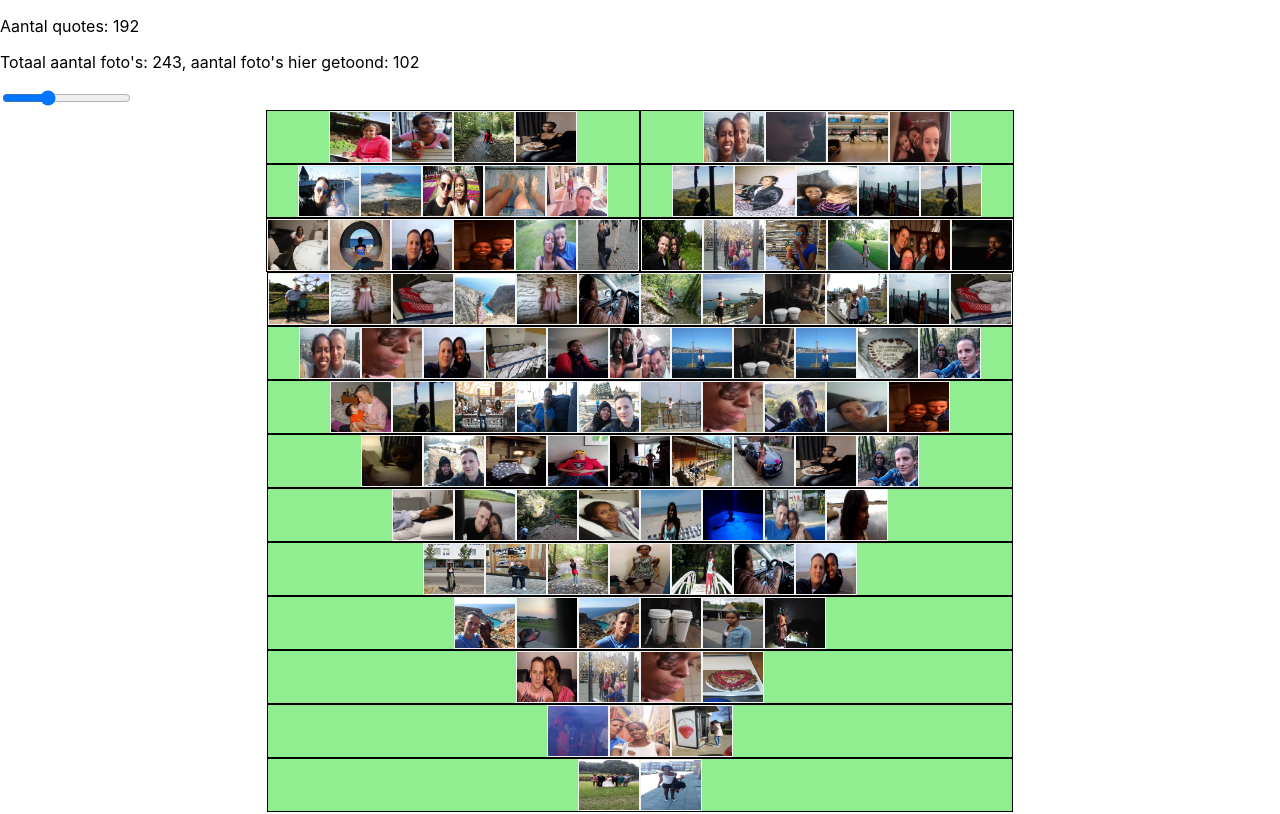
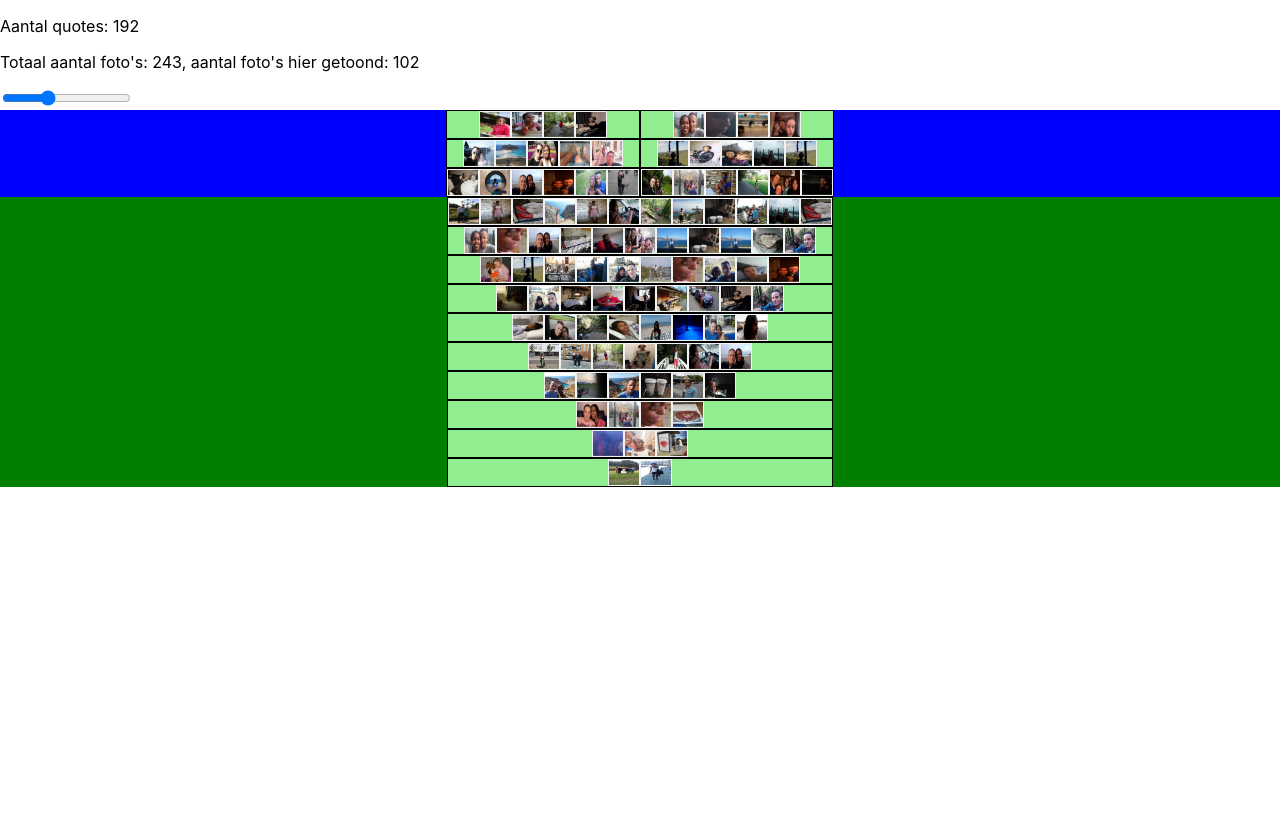
Before and after one commit to samegendo/PJ, a React (Create React App) app: page / in a window 1280 px wide. Built offline with nearby package versions, Linux system fonts and the light colour scheme.

Commit message:
css breedte image aangepast + reformat code

```diff
--- a/src/App.css
+++ b/src/App.css
@@ -1,9 +1,13 @@
 .twoTopPartsOfHeartShape {
     display: flex;
     justify-content: center;
+    background-color: blue;
+
 }
 
 .bottomPartOfHeartShape {
     display: grid;
     justify-content: center;
+    background-color: green;
+
 }
--- a/src/App.tsx
+++ b/src/App.tsx
@@ -76,7 +76,7 @@ const App = () => {
         onChange={(event) => handleRangeChange2(event?.target.value)}
       />
 
-      <div >
+      <div className='volledighart' >
         <div className='twoTopPartsOfHeartShape' >
           {Array(2).fill(null).map(item =>
             <div>
--- /dev/null
+++ b/src/OneImage.css
@@ -0,0 +1,48 @@
+/*W3 SCHOOLS flippable image => https://www.w3schools.com/howto/howto_css_flip_image.asp */
+/* The flip box container - set the width and height to whatever you want. We have added the border property to demonstrate that the flip itself goes out of the box on hover (remove perspective if you don't want the 3D effect */
+.flip-box {
+    background-color: transparent;
+    width: 30px;
+    height: 25px;
+    border: 1px solid #f1f1f1;
+    perspective: 1000px; /* Remove this if you don't want the 3D effect */
+  }
+
+  /* This container is needed to position the front and back side */
+  .flip-box-inner {
+    position: relative;
+    width: 100%;
+    height: 100%;
+    text-align: center;
+    transition: transform 0.8s;
+    transform-style: preserve-3d;
+  }
+
+  /* Do an horizontal flip when you move the mouse over the flip box container */
+  .flip-box:hover .flip-box-inner {
+    transform: rotateY(180deg);
+  }
+
+  /* Position the front and back side */
+  .flip-box-front, .flip-box-back {
+    position: absolute;
+    width: 100%;
+    height: 100%;
+    -webkit-backface-visibility: hidden; /* Safari */
+    backface-visibility: hidden;
+  }
+
+  /* Style the front side (fallback if image is missing) */
+  .flip-box-front {
+    background-color: #bbb;
+    color: black;
+  }
+
+  /* Style the back side */
+  .flip-box-back {
+    background-color: dodgerblue;
+    color: black;
+    transform: rotateY(180deg);
+    overflow: auto;
+    font-size: 9px;
+  }
--- a/src/OneImage.tsx
+++ b/src/OneImage.tsx
@@ -1,4 +1,5 @@
 import React from 'react';
+import './OneImage.css';
 
 const OneImage = ({ teksten, images }: any) => {
     return (
--- a/src/OneRowOfImagesDiv.css
+++ b/src/OneRowOfImagesDiv.css
@@ -4,58 +4,3 @@
     justify-content: center;
     border: 1px solid black;
 }
-
-
-
-
-
-
-
-/*W3 SCHOOLS flippable image => https://www.w3schools.com/howto/howto_css_flip_image.asp */
-/* The flip box container - set the width and height to whatever you want. We have added the border property to demonstrate that the flip itself goes out of the box on hover (remove perspective if you don't want the 3D effect */
-.flip-box {
-    background-color: transparent;
-    width: 60px;
-    height: 50px;
-    border: 1px solid #f1f1f1;
-    perspective: 1000px; /* Remove this if you don't want the 3D effect */
-  }
-
-  /* This container is needed to position the front and back side */
-  .flip-box-inner {
-    position: relative;
-    width: 100%;
-    height: 100%;
-    text-align: center;
-    transition: transform 0.8s;
-    transform-style: preserve-3d;
-  }
-
-  /* Do an horizontal flip when you move the mouse over the flip box container */
-  .flip-box:hover .flip-box-inner {
-    transform: rotateY(180deg);
-  }
-
-  /* Position the front and back side */
-  .flip-box-front, .flip-box-back {
-    position: absolute;
-    width: 100%;
-    height: 100%;
-    -webkit-backface-visibility: hidden; /* Safari */
-    backface-visibility: hidden;
-  }
-
-  /* Style the front side (fallback if image is missing) */
-  .flip-box-front {
-    background-color: #bbb;
-    color: black;
-  }
-
-  /* Style the back side */
-  .flip-box-back {
-    background-color: dodgerblue;
-    color: black;
-    transform: rotateY(180deg);
-    overflow: auto;
-    font-size: 9px;
-  }
--- a/src/OneRowOfImagesDiv.tsx
+++ b/src/OneRowOfImagesDiv.tsx
@@ -1,11 +1,11 @@
-import React, { useState } from 'react';
+import React from 'react';
 import './OneRowOfImagesDiv.css';
 import OneImage from './OneImage';
 
 const OneRowOfImagesDiv = ({ stars, teksten, images }: any) => {
     return (
         <div className='OneRowOfImagesDiv' >
-            {Array(stars).fill(null).map((item, index) => <OneImage teksten={teksten} images={images} />)}
+            {Array(stars).fill(null).map(item => <OneImage teksten={teksten} images={images} />)}
         </div>
     );
 }
```
Also changed, not shown: 1 other file (tests, documents, lock files or other folders).
